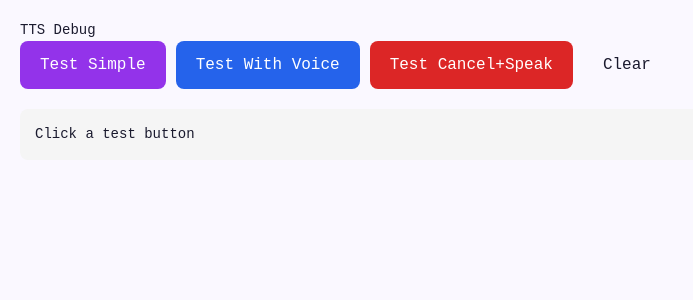
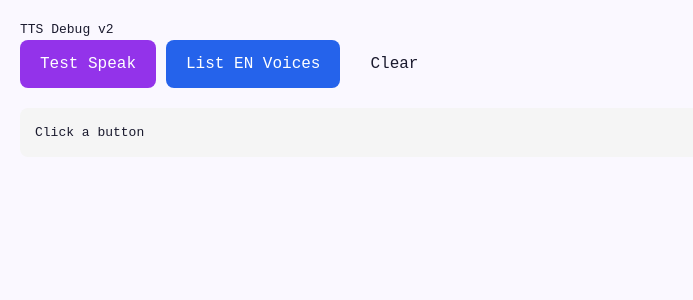
Before and after one commit to RudraniGhosh24/lawreform, a Next.js app in the folder frontend/: page /test-audio in a window 1280 px wide. Shown: the top 300 px of the page, without its empty margins (0-693 px from the left). Built offline with nearby package versions, Linux system fonts and the light colour scheme.

Commit message:
Rewrite test page v2: proper voice filter, list voices, no cancel

```diff
--- a/frontend/pages/test-audio.js
+++ b/frontend/pages/test-audio.js
@@ -6,7 +6,6 @@ export default function TestAudio() {
 
   const addLog = (msg) => setLog(prev => [...prev, new Date().toLocaleTimeString() + ': ' + msg])
 
-  // Pre-load voices on mount
   useEffect(() => {
     const load = () => {
       const v = window.speechSynthesis.getVoices()
@@ -17,61 +16,62 @@ export default function TestAudio() {
     return () => window.speechSynthesis.removeEventListener('voiceschanged', load)
   }, [])
 
-  // Test 1: Simplest possible speak — NO cancel, NO async
-  const testSimple = () => {
-    addLog('--- TEST SIMPLE ---')
-    const u = new SpeechSynthesisUtterance('Hello, testing one two three.')
-    u.onstart = () => addLog('onstart fired')
-    u.onend = () => addLog('onend fired')
-    u.onerror = (e) => addLog('onerror: ' + e.error)
-    window.speechSynthesis.speak(u)
-    addLog('speak() called, voices: ' + voicesRef.current.length)
+  const pickVoice = () => {
+    const voices = voicesRef.current.length > 0 ? voicesRef.current : window.speechSynthesis.getVoices()
+    const bad = /bad news|bells|boing|bubbles|cellos|good news|hysterical|junior|organ|superstar|trinoids|whisper|wobble|zarvox|albert|ralph|fred|rishi|daniel|david|thomas/i
+    const enVoices = voices.filter(v => v.lang.startsWith('en') && !bad.test(v.name))
+    const good = ['samantha', 'karen', 'victoria', 'susan', 'fiona', 'moira', 'tessa', 'google']
+    const best = enVoices.find(v => good.some(g => v.name.toLowerCase().includes(g)))
+    return best || enVoices[0] || null
   }
 
-  // Test 2: With voice set
-  const testWithVoice = () => {
-    addLog('--- TEST WITH VOICE ---')
+  const testSpeak = () => {
+    addLog('--- TEST ---')
     const voices = voicesRef.current.length > 0 ? voicesRef.current : window.speechSynthesis.getVoices()
     addLog('voices: ' + voices.length)
-    const u = new SpeechSynthesisUtterance('This test uses a specific voice.')
-    const enVoice = voices.find(v => v.lang.startsWith('en') && !/rishi|albert|daniel|david/i.test(v.name))
-    if (enVoice) { u.voice = enVoice; addLog('voice: ' + enVoice.name) }
-    else addLog('no en voice found')
-    u.onstart = () => addLog('onstart fired')
-    u.onend = () => addLog('onend fired')
-    u.onerror = (e) => addLog('onerror: ' + e.error)
+
+    const voice = pickVoice()
+    addLog('picked voice: ' + (voice ? voice.name + ' (' + voice.lang + ')' : 'NONE'))
+
+    const u = new SpeechSynthesisUtterance('Hello, this is a test of the speech system on your device.')
+    if (voice) u.voice = voice
+    u.lang = 'en-US'
+    u.rate = 0.9
+    u.pitch = 1.1
+
+    u.onstart = () => addLog('EVENT: onstart')
+    u.onend = () => addLog('EVENT: onend')
+    u.onerror = (e) => addLog('EVENT: onerror - ' + e.error)
+
     window.speechSynthesis.speak(u)
+    addLog('speak() called')
+
+    setTimeout(() => {
+      addLog('after 1s — speaking:' + window.speechSynthesis.speaking + ' paused:' + window.speechSynthesis.paused + ' pending:' + window.speechSynthesis.pending)
+    }, 1000)
   }
 
-  // Test 3: Cancel then speak
-  const testCancelThenSpeak = () => {
-    addLog('--- TEST CANCEL+SPEAK ---')
-    window.speechSynthesis.cancel()
-    const u = new SpeechSynthesisUtterance('Testing after cancel.')
-    u.onstart = () => addLog('onstart fired')
-    u.onend = () => addLog('onend fired')
-    u.onerror = (e) => addLog('onerror: ' + e.error)
-    window.speechSynthesis.speak(u)
-    addLog('speak() called after cancel()')
+  const listVoices = () => {
+    const voices = voicesRef.current.length > 0 ? voicesRef.current : window.speechSynthesis.getVoices()
+    const en = voices.filter(v => v.lang.startsWith('en'))
+    addLog('--- EN VOICES (' + en.length + ') ---')
+    en.forEach(v => addLog(v.name + ' | ' + v.lang + ' | local:' + v.localService))
   }
 
   return (
-    <div style={{ padding: 20, fontFamily: 'monospace', fontSize: 14 }}>
-      <h1>TTS Debug</h1>
+    <div style={{ padding: 20, fontFamily: 'monospace', fontSize: 13 }}>
+      <h1>TTS Debug v2</h1>
       <div style={{ display: 'flex', gap: 10, flexWrap: 'wrap', marginBottom: 20 }}>
-        <button onClick={testSimple} style={{ padding: '12px 20px', fontSize: 16, cursor: 'pointer', background: '#9333ea', color: 'white', border: 'none', borderRadius: 8 }}>
-          Test Simple
+        <button onClick={testSpeak} style={{ padding: '12px 20px', fontSize: 16, background: '#9333ea', color: 'white', border: 'none', borderRadius: 8, cursor: 'pointer' }}>
+          Test Speak
         </button>
-        <button onClick={testWithVoice} style={{ padding: '12px 20px', fontSize: 16, cursor: 'pointer', background: '#2563eb', color: 'white', border: 'none', borderRadius: 8 }}>
-          Test With Voice
-        </button>
-        <button onClick={testCancelThenSpeak} style={{ padding: '12px 20px', fontSize: 16, cursor: 'pointer', background: '#dc2626', color: 'white', border: 'none', borderRadius: 8 }}>
-          Test Cancel+Speak
+        <button onClick={listVoices} style={{ padding: '12px 20px', fontSize: 16, background: '#2563eb', color: 'white', border: 'none', borderRadius: 8, cursor: 'pointer' }}>
+          List EN Voices
         </button>
         <button onClick={() => setLog([])} style={{ padding: '12px 20px', fontSize: 16, cursor: 'pointer' }}>Clear</button>
       </div>
-      <div style={{ background: '#f5f5f5', padding: 15, borderRadius: 8, maxHeight: 400, overflow: 'auto' }}>
-        {log.length === 0 ? <p>Click a test button</p> : log.map((l, i) => <div key={i}>{l}</div>)}
+      <div style={{ background: '#f5f5f5', padding: 15, borderRadius: 8, maxHeight: 500, overflow: 'auto' }}>
+        {log.length === 0 ? <p>Click a button</p> : log.map((l, i) => <div key={i} style={{ marginBottom: 2 }}>{l}</div>)}
       </div>
     </div>
   )
```
